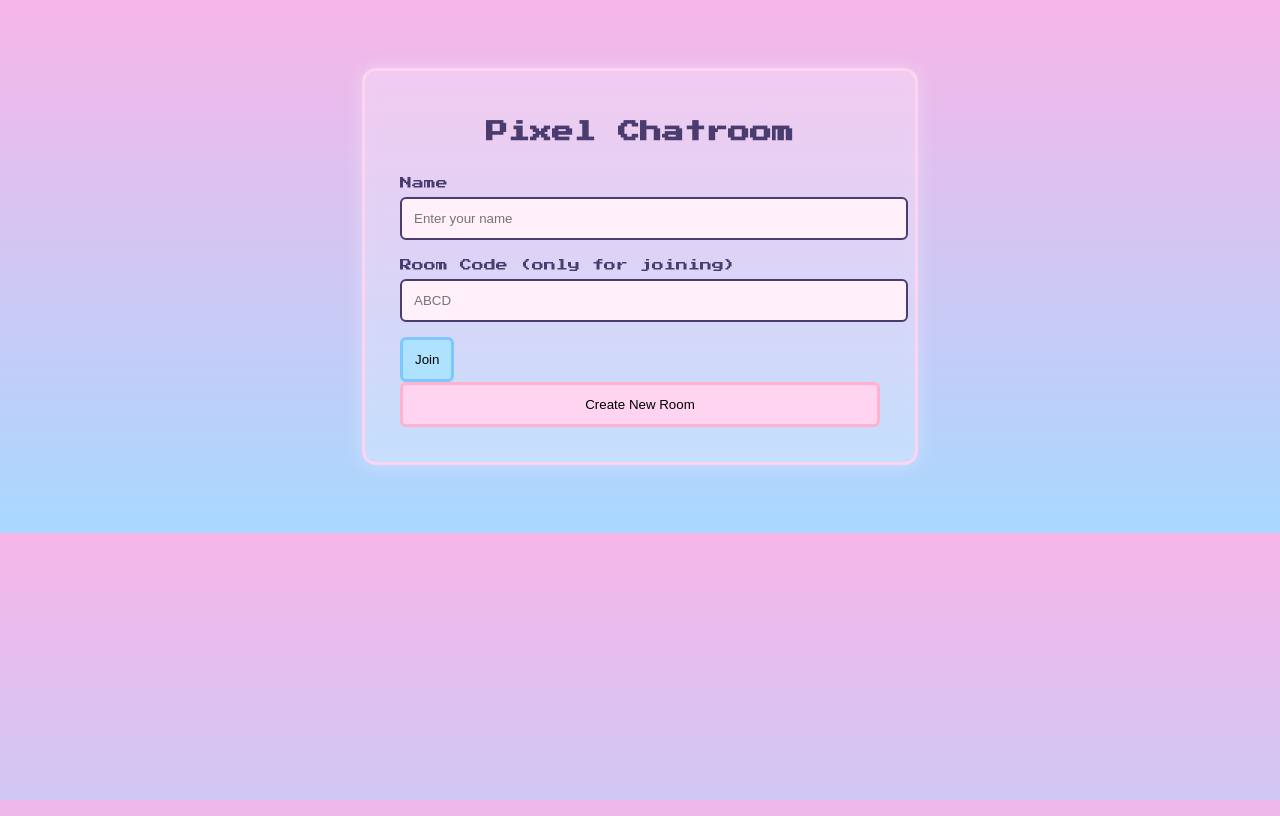
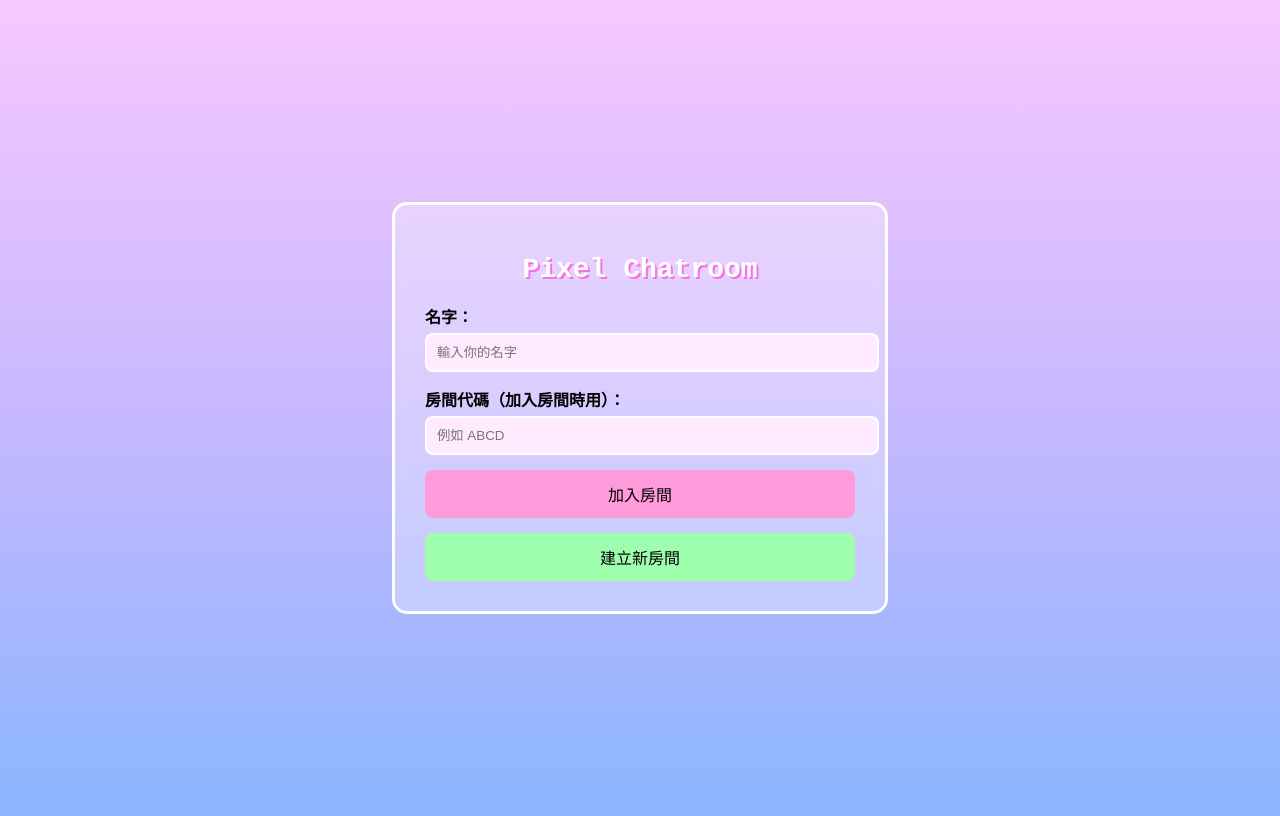
Before and after one commit to itsashleyccc/chatapp, a Flask app: page / in a window 1280 px wide. Run offline with Flask 3, Linux system fonts and the light colour scheme; some libraries are stand-ins or nearby versions.

Commit message:
redeploy

```diff
--- a/main.py
+++ b/main.py
@@ -1,105 +1,104 @@
 from flask import Flask, render_template, request, session, redirect, url_for
 from flask_socketio import SocketIO, join_room, leave_room
 from datetime import datetime
+from string import ascii_uppercase
 import random
-from string import ascii_uppercase
-import os   # ←←← VERY IMPORTANT
+import os
 
 app = Flask(__name__)
 app.config["SECRET_KEY"] = "ashleyiscute"
 socketio = SocketIO(app)
 
-rooms = {}  # room_code: {members: int, messages: []}
+rooms = {}  # { room_code: { members: int, messages: [] } }
 
-# ----------------------
-# Helper：產生房間代碼
-# ----------------------
+
+# 房間代碼
 def generate_room_code(length=4):
     return "".join(random.choice(ascii_uppercase) for _ in range(length))
 
 
-# ----------------------
-# Home Page
-# ----------------------
 @app.route("/", methods=["GET", "POST"])
 def home():
-    session.clear()
-
     if request.method == "POST":
-        name = request.form.get("name")
-        room = request.form.get("room")
+        name = request.form.get("name", "").strip()
+        code = request.form.get("code", "").strip().upper()
         action = request.form.get("action")
 
         if not name:
-            return render_template("home.html", error="請輸入名字！")
+            return render_template("home.html", error="請輸入名字")
 
-        session["name"] = name
+        # 加入房間
+        if action == "join":
+            if not code:
+                return render_template("home.html",
+                                       error="請輸入房間代碼",
+                                       name=name)
+            if code not in rooms:
+                return render_template("home.html",
+                                       error="房間不存在",
+                                       name=name)
+            room = code
 
-        # ➤ 使用者要加入房間
-        if action == "join":
-            if room not in rooms:
-                return render_template("home.html", error="房間不存在！")
-            session["room"] = room
-            return redirect(url_for("room_page"))
-
-        # ➤ 使用者要創建房間
+        # 建立新房間
         elif action == "create":
             room = generate_room_code()
             rooms[room] = {"members": 0, "messages": []}
-            session["room"] = room
-            return redirect(url_for("room_page"))
+
+        session["name"] = name
+        session["room"] = room
+
+        return redirect(url_for("room_page"))
 
     return render_template("home.html")
 
 
-# ----------------------
-# 房間頁面
-# ----------------------
 @app.route("/room")
 def room_page():
     room = session.get("room")
     name = session.get("name")
 
-    if room not in rooms or not name:
+    if not room or room not in rooms:
         return redirect(url_for("home"))
 
     return render_template("room.html",
                            room=room,
+                           name=name,
                            messages=rooms[room]["messages"])
 
 
-# ----------------------
-# SocketIO 事件
-# ----------------------
-@socketio.on("connect")
-def connect():
-    room = session.get("room")
-    name = session.get("name")
-
-    if not room or not name:
-        return
+# -------- SocketIO --------
+@socketio.on("join")
+def on_join(data):
+    room = data["room"]
+    name = data["name"]
 
     join_room(room)
     rooms[room]["members"] += 1
 
-    timestamp = datetime.now().strftime("%Y/%m/%d %p %I:%M:%S")
-    msg = {"avatar": "💖", "text": f"{name} has entered the room", "time": timestamp}
+    msg = {
+        "avatar": "✨",
+        "name": name,
+        "text": f"{name} 進入了聊天室",
+        "time": datetime.now().strftime("%H:%M")
+    }
 
     rooms[room]["messages"].append(msg)
     socketio.emit("message", msg, to=room)
 
 
 @socketio.on("message")
-def message(data):
-    room = session.get("room")
-    name = session.get("name")
+def handle_message(data):
+    room = data["room"]
+    text = data["text"]
+    name = data["name"]
 
-    timestamp = datetime.now().strftime("%Y/%m/%d %p %I:%M:%S")
+    avatar = random.choice(["✨","🌙","🌸","⭐","☁️","💖"])
 
     msg = {
-        "avatar": "⭐",   # 隨機頭貼可改
-        "text": f"{name}: {data['text']}",
-        "time": timestamp
+        "avatar": avatar,
+        "name": name,
+        "text": text,
+        "time": datetime.now().strftime("%H:%M")
     }
 
     rooms[room]["messages"].append(msg)
@@ -107,9 +106,12 @@ def message(data):
 
 
 @socketio.on("disconnect")
-def disconnect():
+def on_disconnect():
     room = session.get("room")
     name = session.get("name")
+
+    if not room:
+        return
 
     leave_room(room)
 
@@ -119,9 +121,6 @@ def disconnect():
             del rooms[room]
 
 
-# ----------------------
-# REALLY IMPORTANT: Render 要這段才能啟動
-# ----------------------
 if __name__ == "__main__":
     port = int(os.environ.get("PORT", 10000))
     socketio.run(app, host="0.0.0.0", port=port)
--- a/static/css/style.css
+++ b/static/css/style.css
@@ -1,95 +1,128 @@
-@import url('https://fonts.googleapis.com/css2?family=Press+Start+2P&display=swap');
-
 body {
-    background: linear-gradient(#F7B5E8, #A8D8FF);
-    font-family: "Press Start 2P", cursive;
-    padding: 60px 0;
+    background: linear-gradient(180deg, #f8c8ff, #c7b8ff, #8ab5ff);
+    font-family: 'Courier New', monospace;
+    display: flex;
+    justify-content: center;
+    align-items: center;
+    height: 100vh;
 }
 
-/* Login card */
-.celeste-card {
-    background: rgba(255, 255, 255, 0.25);
+/* LOGIN BOX */
+.login-box {
+    width: 430px;
+    padding: 30px;
+    background: rgba(255,255,255,0.3);
+    border: 3px solid #fff;
+    border-radius: 15px;
     backdrop-filter: blur(6px);
-    width: 480px;
-    margin: auto;
-    padding: 35px;
-    border: 3px solid #FFD4F0;
-    border-radius: 14px;
-    box-shadow: 0 0 20px #fff5;
 }
 
-.celeste-title {
+.title-pixel {
+    font-size: 28px;
+    font-weight: bold;
     text-align: center;
-    color: #4A3C6E;
-    font-size: 22px;
-    margin-bottom: 30px;
+    color: #ffffff;
+    text-shadow: 2px 2px #ff6ee6;
 }
 
-.celeste-label {
-    color: #4A3C6E;
+label {
+    display: block;
+    margin-top: 15px;
+    font-weight: bold;
+}
+
+input {
+    width: 100%;
+    padding: 10px;
+    margin-top: 5px;
+    border: 2px solid #fff;
+    border-radius: 8px;
+    background: #ffeaff;
+}
+
+.btn-join, .btn-create {
+    width: 100%;
+    margin-top: 15px;
+    padding: 12px;
+    border: none;
+    border-radius: 8px;
+    font-size: 16px;
+    cursor: pointer;
+}
+
+.btn-join {
+    background: #ff9adb;
+}
+
+.btn-create {
+    background: #9dffad;
+}
+
+.err {
+    color: red;
+    margin-top: 10px;
+}
+
+
+/* ROOM */
+.chat-shell {
+    width: 70vw;
+    height: 80vh;
+    background: rgba(255,255,255,0.25);
+    border: 4px solid white;
+    border-radius: 20px;
+    padding: 20px;
+    display: flex;
+    flex-direction: column;
+}
+
+.room-title {
+    font-size: 24px;
+    font-weight: bold;
+    color: #fff;
+    text-shadow: 2px 2px #ff6ee6;
+}
+
+.messages {
+    flex-grow: 1;
+    overflow-y: auto;
+    padding: 10px;
+    margin-top: 10px;
+}
+
+.bubble {
+    background: white;
+    padding: 10px;
+    border-radius: 10px;
+    margin-bottom: 8px;
+    border-left: 6px solid #ff6ee6;
+}
+
+.avatar {
+    font-size: 20px;
+}
+
+.time {
+    color: gray;
     font-size: 12px;
 }
 
-.input-pixel {
-    width: 100%;
-    padding: 12px;
-    margin: 8px 0 15px 0;
-    border: 2px solid #4A3C6E;
-    border-radius: 6px;
-    background: #FFF0F9;
+.chat-input-row {
+    display: flex;
+    gap: 10px;
 }
 
-/* Buttons */
-.btn-pink {
-    width: 100%;
-    background: #FFD4F0;
-    border: 3px solid #FFB2D0;
+#msg {
+    flex-grow: 1;
     padding: 12px;
-    border-radius: 6px;
-    cursor: pointer;
-}
-.btn-blue {
-    background: #AEE2FF;
-    border: 3px solid #7DC7FF;
-    padding: 12px;
-    border-radius: 6px;
-    cursor: pointer;
-}
-
-/* Chatroom */
-.chat-box {
-    background: rgba(255,255,255,0.3);
-    width: 80%;
-    margin: auto;
-    padding: 25px;
-    border-radius: 12px;
-    border: 3px solid #FFD4F0;
-}
-
-.messages {
-    background: rgba(255,255,255,0.4);
-    height: 65vh;
-    overflow-y: auto;
-    border-radius: 8px;
-    padding: 18px;
-}
-
-.bubble {
-    display: flex;
-    gap: 12px;
-    background: #FFEAF7;
-    border: 2px solid #FFB7D5;
-    padding: 12px;
-    margin: 12px 0;
+    border: 2px solid white;
     border-radius: 10px;
 }
 
-.bubble-avatar {
-    font-size: 26px;
+.btn-send {
+    padding: 12px 20px;
+    background: #ff6ee6;
+    border-radius: 10px;
+    border: none;
+    cursor: pointer;
 }
-
-.bubble-time {
-    font-size: 10px;
-    opacity: .6;
-    margin-top: 4px;
-}
--- a/templates/base.html
+++ b/templates/base.html
@@ -1,14 +1,12 @@
 <!DOCTYPE html>
-<html>
+<html lang="zh-TW">
 <head>
     <meta charset="UTF-8">
-    <title>Pixel Chatroom</title>
-    <link rel="stylesheet" href="{{ url_for('static', filename='css/style.css') }}">
+    <title>Chat App</title>
+    <link rel="stylesheet" href="/static/css/style.css">
+    <script src="https://cdnjs.cloudflare.com/ajax/libs/socket.io/4.5.4/socket.io.min.js"></script>
 </head>
 <body>
-    <div class="pixel-bg"></div>
-    <div class="content-box">
-        {% block content %}{% endblock %}
-    </div>
+    {% block content %}{% endblock %}
 </body>
 </html>
--- a/templates/home.html
+++ b/templates/home.html
@@ -1,28 +1,23 @@
 {% extends 'base.html' %}
 {% block content %}
 
-<div class="celeste-card">
-
-    <h1 class="celeste-title">Pixel Chatroom</h1>
+<div class="login-box">
+    <h1 class="title-pixel">Pixel Chatroom</h1>
 
     <form method="POST">
+        <label>名字：</label>
+        <input type="text" name="name" placeholder="輸入你的名字">
 
-        <label class="celeste-label">Name</label>
-        <input name="name" class="input-pixel" placeholder="Enter your name">
+        <label>房間代碼（加入房間時用）：</label>
+        <input type="text" name="code" placeholder="例如 ABCD">
 
-        <label class="celeste-label">Room Code (only for joining)</label>
-        <div class="row">
-            <input name="code" class="input-pixel" placeholder="ABCD">
-            <button name="join" class="btn-blue">Join</button>
-        </div>
-
-        <button name="create" class="btn-pink">Create New Room</button>
+        <button name="action" value="join" class="btn-join">加入房間</button>
+        <button name="action" value="create" class="btn-create">建立新房間</button>
 
         {% if error %}
-            <p class="error-msg">{{error}}</p>
+        <p class="err">{{ error }}</p>
         {% endif %}
     </form>
-
 </div>
 
 {% endblock %}
```
Also changed, not shown: templates/room.html (+45 -34 lines).
